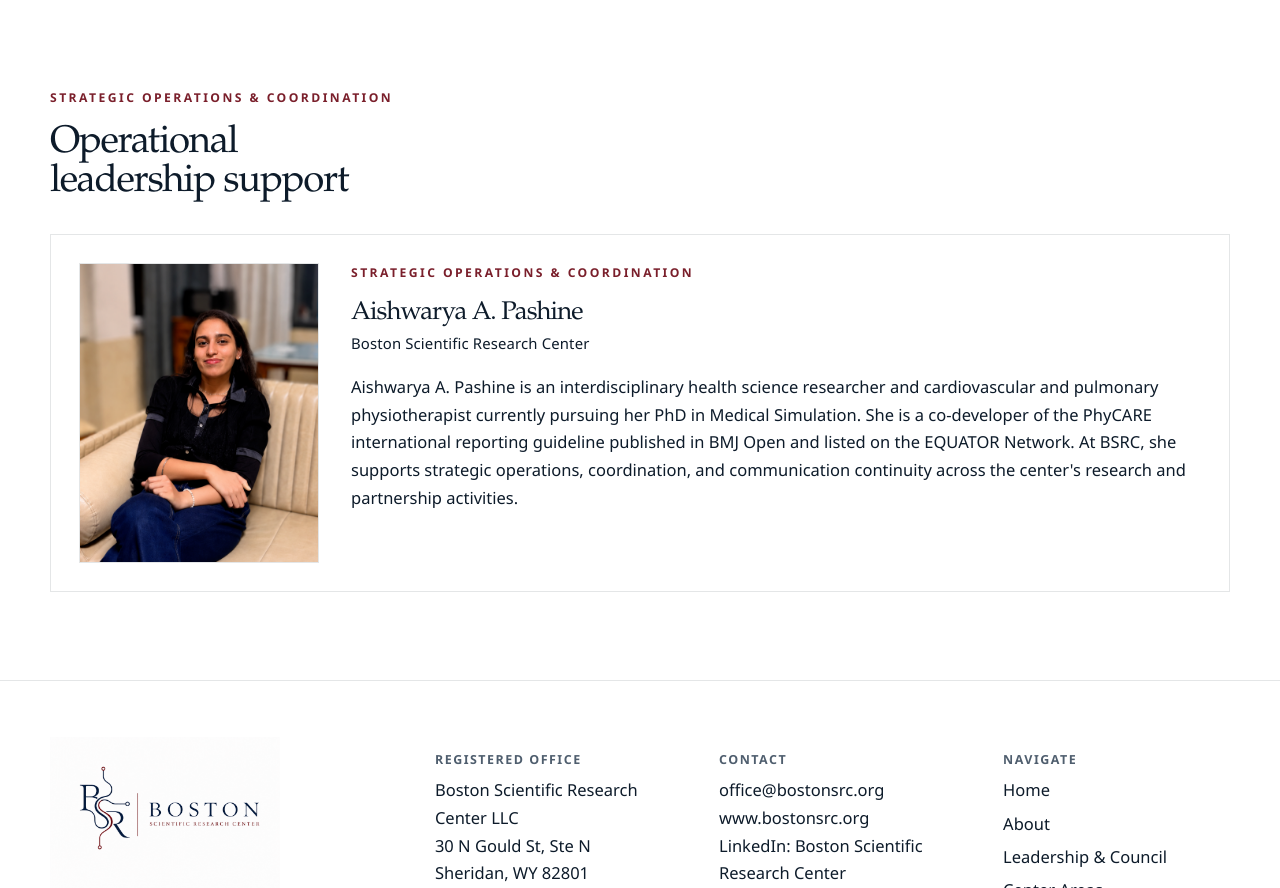
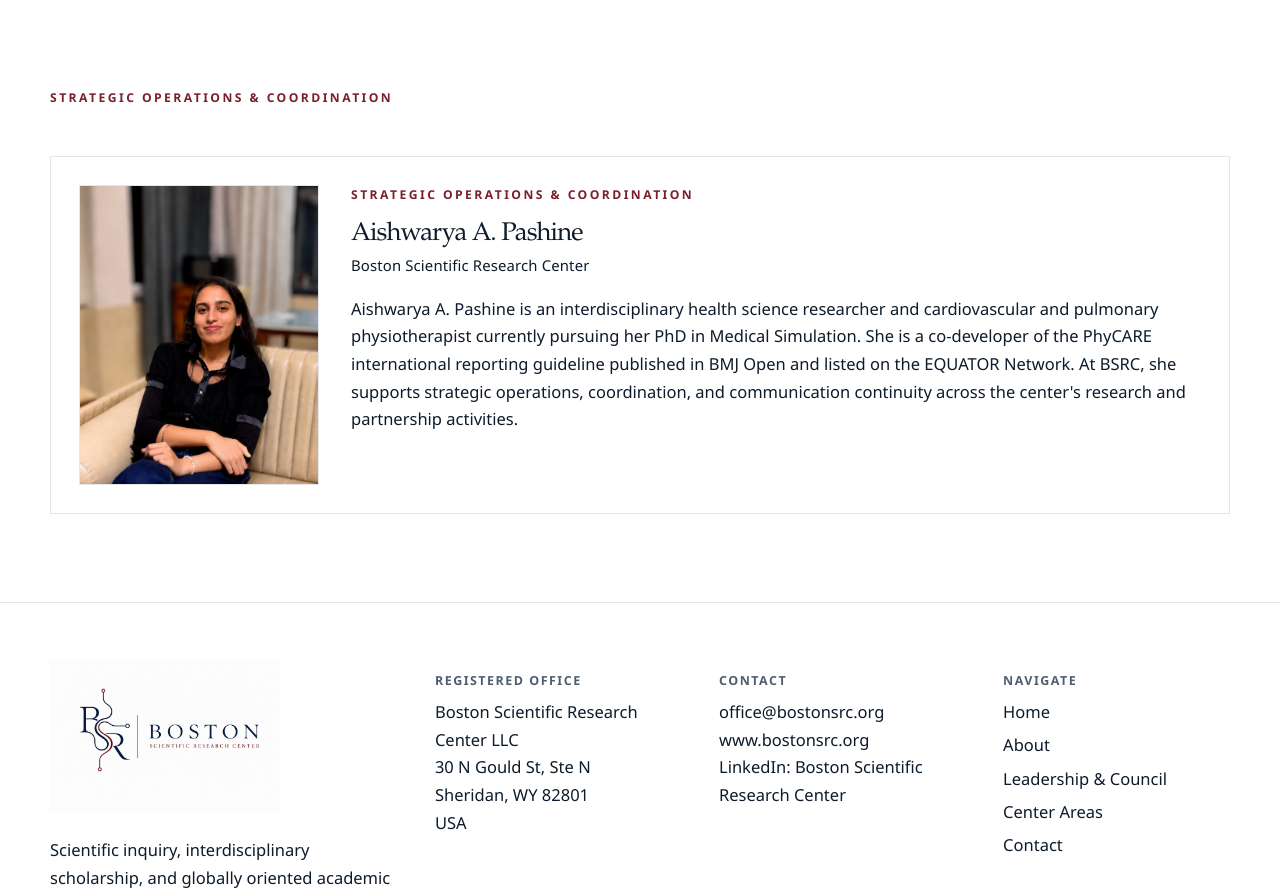
Before and after one commit to bostonsrc/bostonsrc-website, a Next.js app: page /leadership-team in a window 1280 px wide. Shown: the part 4180-5068 px from the top of the page. Built offline with nearby package versions, Linux system fonts and the light colour scheme.

Commit message:
Refine leadership photos and profile layout

```diff
--- a/app/leadership-team/page.tsx
+++ b/app/leadership-team/page.tsx
@@ -207,7 +207,6 @@
             <div className="section-heading">
               <div>
                 <p className="eyebrow">Strategic Operations & Coordination</p>
-                <h2 className="section-title">Operational leadership support</h2>
               </div>
             </div>
             <div className="profile-feature-list">
```
Also changed, not shown: public/aishwarya-pashine.png, 1 other file (tests, documents, lock files or other folders).
